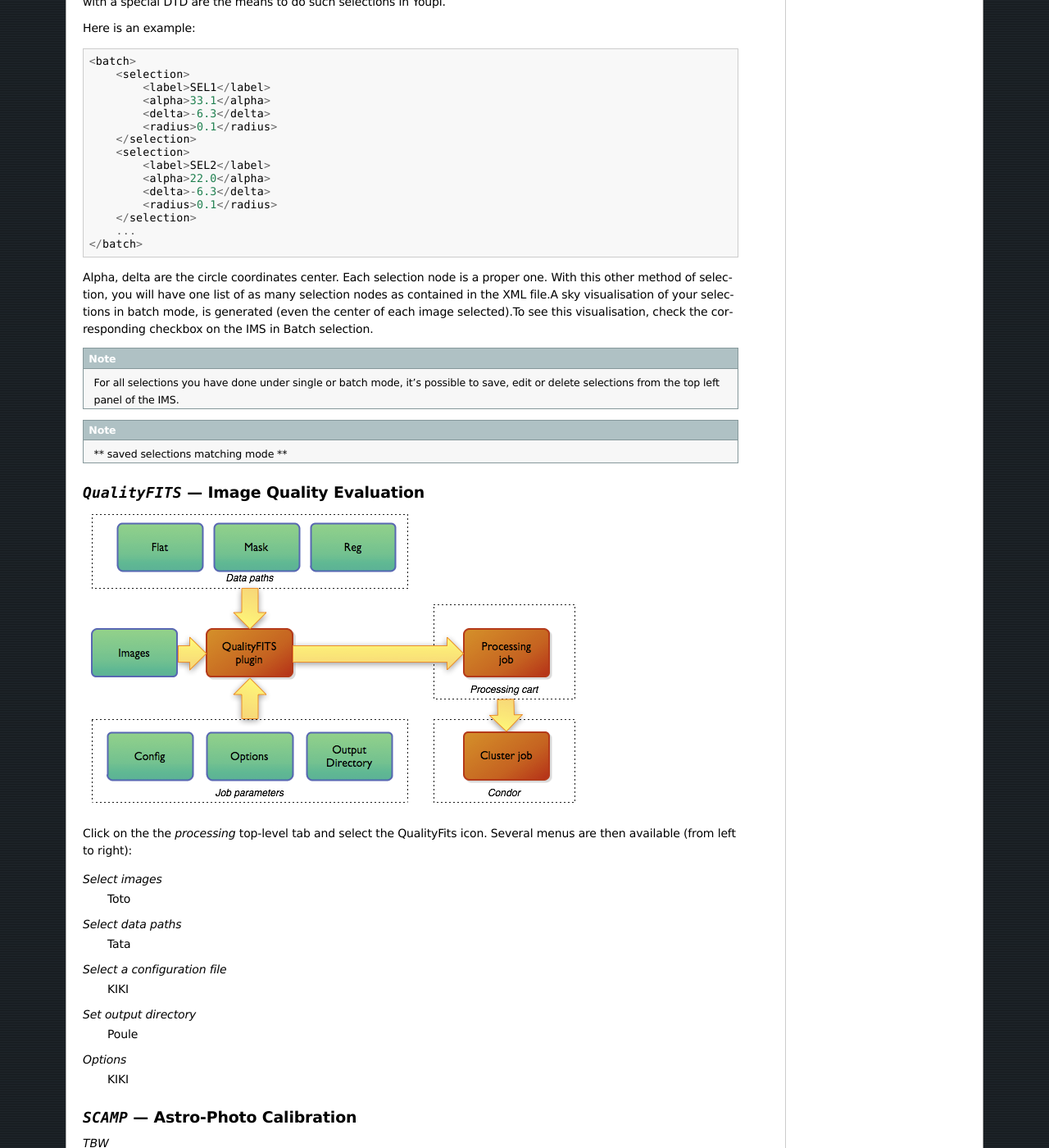
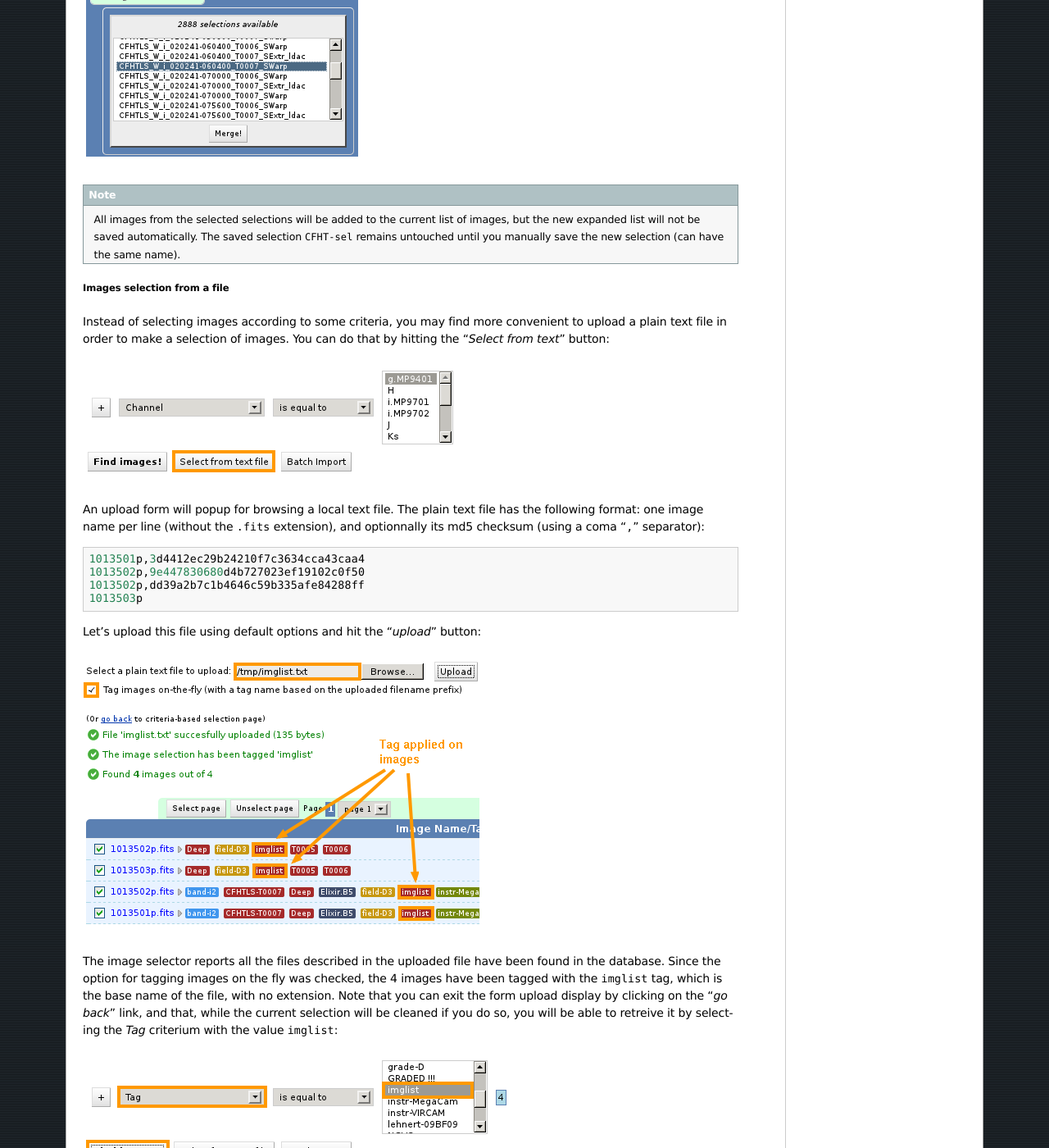
Before and after one commit to gotsunami/Youpi, a Sphinx documentation site: the page built from doc/handbook/source/processing.txt, in a window 1280 px wide and 1400 px high, scrolled down 4816 px. Shown: the whole window at 82% size. Built offline with Sphinx 7.4.7, drawn with Linux system fonts in a browser that asks for light colours; formulas are drawn with MathJax 3; the version number could not be read and is left out; some of the changed text lies outside the part shown.

Commit message:
Handbook: more doc for IMS (single mode)

```diff
--- a/doc/handbook/source/processing.txt
+++ b/doc/handbook/source/processing.txt
@@ -33,9 +33,11 @@
 mode.
 
 Single selection mode
-~~~~~~~~~~~~~~~~~~~~~
+^^^^^^^^^^^^^^^^^^^^^
 
-*Basic usage*
+Basic usage
+"""""""""""
+
 Select a search criteria from the top right search area. Available criteria are among:
 channel, ra/dec, image grade, image name, ingestion ID, instrument, object, run name,
 saved selection and tag:
@@ -75,7 +77,7 @@
 We just saw selecting only one kind of criterium for retreiving images. But what if you
 want to combine them? Well, just press the ``+`` button to get a new line with a new
 criterium. You can use as many lines as you want. The criteria and their values (and
-    conditions) will be merged into a query and sent to Youpi when you hit the *Find Images!*
+conditions) will be merged into a query and sent to Youpi when you hit the "*Find Images!*"
 button. Every line is used as a **logical AND** operation. In the following example, we
 are looking for all ``Megacam`` images in the ``g.MP9401`` filter with the ``Wide`` tag:
 
@@ -86,7 +88,9 @@
 set, it's splitted on several pages. Each page (except the last one generally) has the same
 number of matches, one image per line.
 
-*Filtering results*
+Filtering results
+"""""""""""""""""
+
 You can jump to any page by using the page selector widget in the results header. You can
 select the page number directly or select the page in the list. This will fetch the results
 automatically.
@@ -99,7 +103,7 @@
 You can unselect some of them at will. Shortcuts are available to un/select all images on a
 page or even to un/select all images on all pages at once.
 
-    Use the *Select page* or *Unselect page* buttons in the page selector to respectively select or
+Use the *Select page* or "*Unselect page*" buttons in the page selector to respectively select or
 unselect all images in the current page. In the following example, only the third image on page 5
 is selected by first hitting the *Unselect page* then check the checkbox at the beginning of the
 third line:
@@ -114,9 +118,11 @@
 .. image:: figures/ims-unselect-all.png
    :class: capture
 
-*Editing selection*
+Editing a selection
+"""""""""""""""""""
+
 Now that you are pretty satisfied with the current selection of images, you can save it for a
-    later use by hitting the *Save selection* button in the left panel. You will be asked for a name,
+later use by hitting the "*Save selection*" button in the left panel. You will be asked for a name,
 which must be unique across all saved selections:
 
 .. image:: figures/ims-save-sel.png
@@ -128,25 +134,90 @@
    :class: capture
 
 The access permissions of a selection can also be changed, so you can decide who can view or
-    modify a saved selection. Just hit the *Edit selection* button in the left panel, select the
+modify a saved selection. Just hit the "*Edit selection*" button in the left panel, select the
 name of a saved selection then click on the *Change* link. You will be prompt for new permissions:
 
 .. image:: figures/ims-edit-perms.png
    :class: capture
 
-    Saved selections can also be deleted the same way. Hit the *Delete selection* button and select
+Saved selections can also be deleted the same way. Hit the "*Delete selection*" button and select
 a selection to delete:
 
 .. image:: figures/ims-del-sel.png
    :class: capture
 
-    Finally, selections can be merged. Load back the ``CFHT-sel`` saved image selection, hit the *Find
-    images!* button then hit the *Merge with selection* button in the left panel.
+Finally, selections can be merged. Load back the ``CFHT-sel`` saved image selection, hit the "*Find
+images!*" button then hit the "*Merge with selection*" button in the left panel. Select one or more
+selections in the list to *merge into* the current ``CFHT-sel`` selection:
 
+.. image:: figures/ims-merge-sel.png
+   :class: capture
 
+.. note:: All images from the selected selections will be added to the current list of images, but
+          the new expanded list will not be saved automatically. The saved selection ``CFHT-sel``
+          remains untouched until you manually save the new selection (can have the same name).
+
+Images selection from a file
+""""""""""""""""""""""""""""
+
+Instead of selecting images according to some criteria, you may find more convenient to upload a plain
+text file in order to make a selection of images. You can do that by hitting the "*Select from text*"
+button:
+
+.. image:: figures/ims-upload-file.png
+   :class: capture
+
+An upload form will popup for browsing a local text file. The plain text file has the following format:
+one image name per line (without the ``.fits`` extension), and optionnally its md5 checksum (using a
+coma "``,``" separator)::
+
+    1013501p,3d4412ec29b24210f7c3634cca43caa4
+    1013502p,9e447830680d4b727023ef19102c0f50
+    1013502p,dd39a2b7c1b4646c59b335afe84288ff
+    1013503p
+
+Let's upload this file using default options and hit the "*upload*" button:
+
+.. image:: figures/ims-upload-over.png
+   :class: capture
+
+The image selector reports all the files described in the uploaded file have been found in the database.
+Since the option for tagging images on the fly was checked, the 4 images have been tagged with the
+``imglist`` tag, which is the base name of the file, with no extension. Note that you can exit the form
+upload display by clicking on the "*go back*" link, and that, while the current selection will be cleaned
+if you do so, you will be able to retreive it by selecting the *Tag* criterium with the value
+``imglist``:
+
+.. image:: figures/ims-upload-reload.png
+   :class: capture
+
+Batch importing files
+"""""""""""""""""""""
+
+Here is another way to import bunch of files and make (and save) selections automatically with the
+IMS. Hit the "*Batch import*" button then click on the line open the path selector. A dialog will
+pop up. Select a data path on the filesystem where all your selection files are located then click
+*OK*. In the following example, we created two selection files named ``sel1.txt`` and ``sel2.txt``
+available in the ``matm`` network directory:
+
+.. image:: figures/ims-batch-import1.png
+   :class: capture
+
+``sel1.txt`` and ``sel2.txt`` have the following content::
+
+    1013501p,3d4412ec29b24210f7c3634cca43caa4
+    1013502p,9e447830680d4b727023ef19102c0f50
+
+and::
+
+    1013502p,dd39a2b7c1b4646c59b335afe84288ff
+    1013503p
+
+Once selected, just hit the "*Import!*" button to import those two files. They will be imported as
+new selections and available for searching.
 
 Batch selection mode
-~~~~~~~~~~~~~~~~~~~~
+^^^^^^^^^^^^^^^^^^^^
 
 Batch selection grant to raise multiple selections based on coordinates on the
 celestial sphere. You can define circles with a center and a radius and each image
```
Also changed, not shown: doc/handbook/source/figures/ims-batch-import1.png (added), doc/handbook/source/figures/ims-merge-sel.png (added), doc/handbook/source/figures/ims-upload-file.png (added), doc/handbook/source/figures/ims-upload-over.png (added), doc/handbook/source/figures/ims-upload-reload.png (added). Lines whose indentation alone changed are shown as unchanged.
